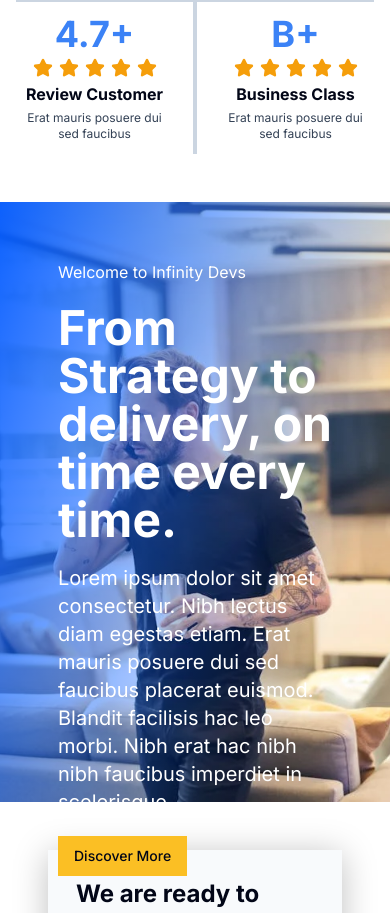
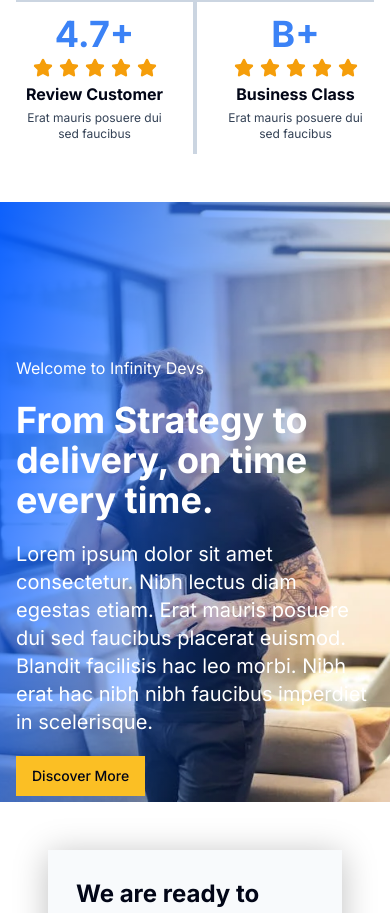
Before and after one commit to InfinityDevsHQ/software-house-next, a Next.js app: page / in a window 390 px wide. Shown: the part 1611-2524 px from the top of the page. Built offline with nearby package versions, Linux system fonts and the light colour scheme.

Commit message:
fix: fix business page

```diff
--- a/components/homepage/businesses.tsx
+++ b/components/homepage/businesses.tsx
@@ -3,12 +3,12 @@ import SuccessRate from "./success-rate";
 
 export default function Businesses() {
   return (
-    <section className="business-bg p-2.5 h-[600px] relative">
+    <section className="business-bg py-2.5 h-[600px] relative">
       <div className="flex items-center">
-        <div className="p-12">
-          <div className="max-w-[561px] flex flex-col gap-5">
+        <div className="px-4 py-20 md:p-20 lg:p-12 ">
+          <div className="max-w-xl flex flex-col gap-5 pt-16 sm:pt-20 md:pt-10 lg:pt-0">
             <p className="text-white">Welcome to Infinity Devs</p>
-            <h1 className="font-bold text-5xl text-white">
+            <h1 className="font-bold text-4xl md:text-5xl text-white">
               From Strategy to delivery, on time every time.
             </h1>
 
```
